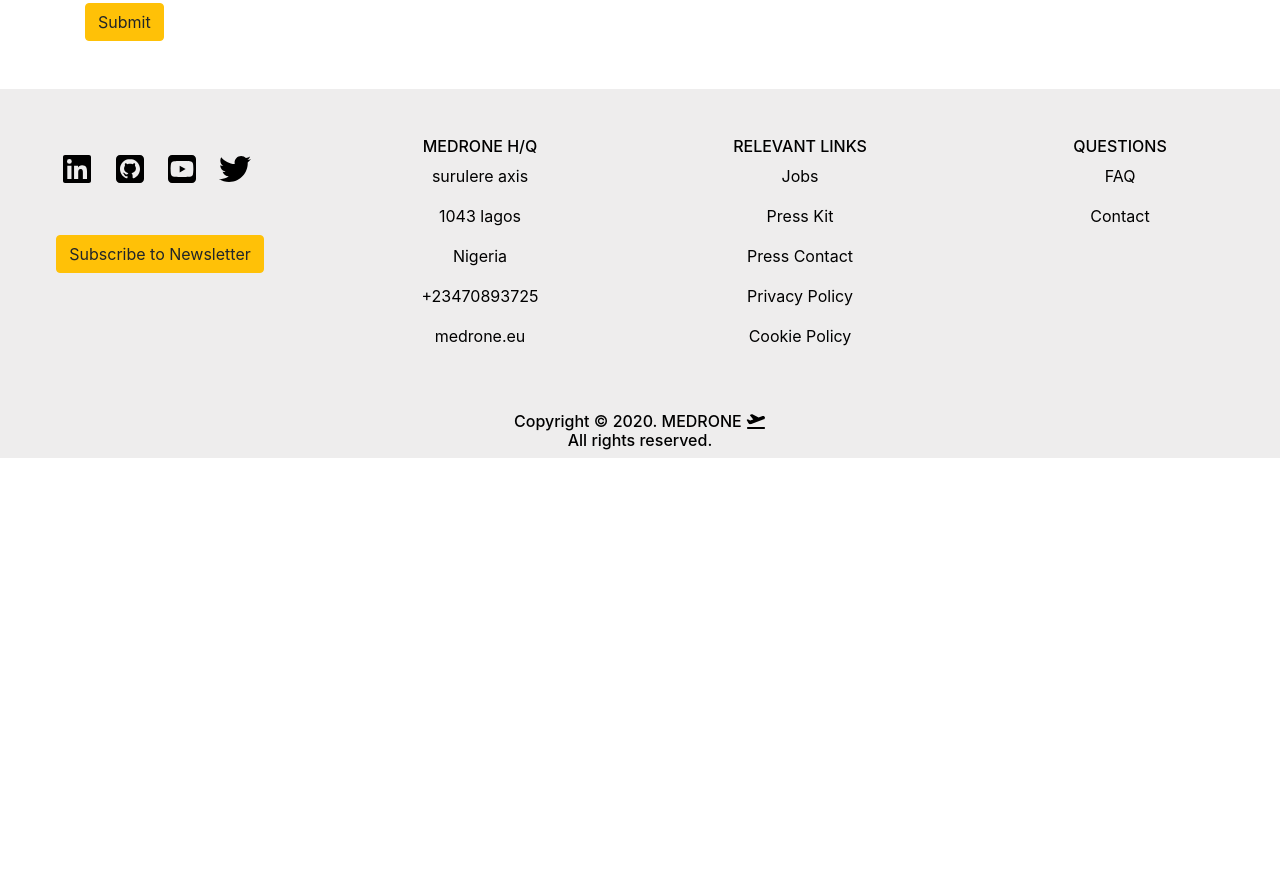
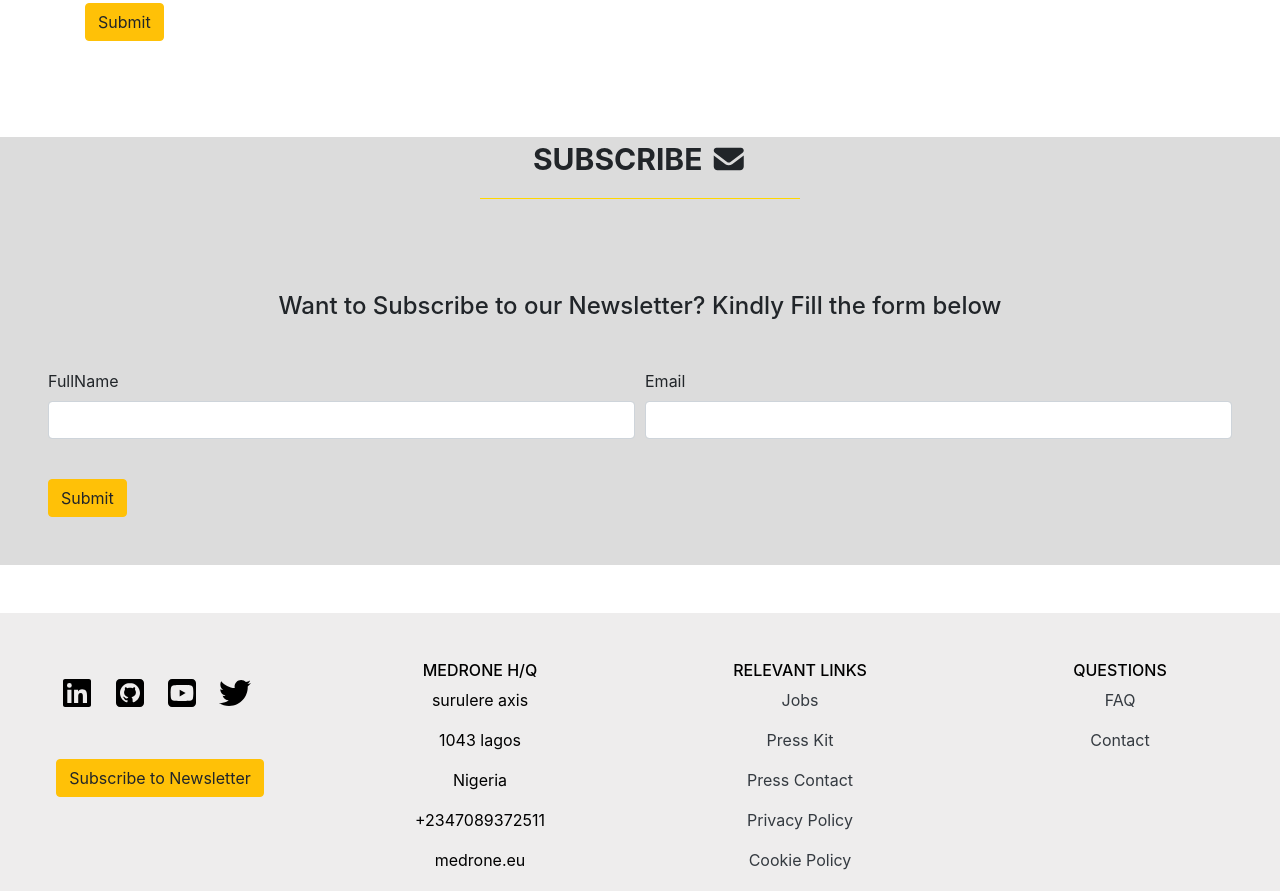
Before and after one commit to ivie-gif/medrone-project-group2, a plain HTML site: page contactus.html in a window 1280 px wide. Shown: the part 1026-1917 px from the top of the page. Before the commit the page ends 1484 px from the top, so only its background shows below. Drawn offline with nearby package versions, Linux system fonts and the light colour scheme.

Commit message:
commit message

```diff
--- a/contactus.html
+++ b/contactus.html
@@ -87,8 +87,25 @@
 </form>
 
 
-
-
+<section style="background-color: gainsboro;">
+  <p style="font-size: 30px; margin-top: 30px;" class="text-center mt-5 font-weight-bold">SUBSCRIBE <i class="fas fa-envelope"></i></p>
+  <hr class="indexline"></hr>
+  <h4 class="text-center mb-5 mt-5">Want to Subscribe to our Newsletter? Kindly Fill the form below</h4>
+  <form class="m-4 m-5 ">
+      <div class="form-row ">
+          <div class="form-group col-md-6 ">
+              <label for="inputName4 ">FullName</label>
+              <input type="text " class="form-control " id="inputName ">
+          </div>
+          <div class="form-group col-md-6 ">
+              <label for="inputEmail4 ">Email</label>
+              <input type="email " class="form-control " id="inputEmail4 ">
+          </div>
+      </div>
+      <br>
+      <button type="button" class="btn btn-warning mb-5">Submit</button>
+</form>
+</section>
 
 
 
@@ -100,7 +117,7 @@
                   <a href="https://ivie-gif.github.io/medrone-project-group2/"><i class="fab fa-github-square fa-2x mr-2 mt-3 fc"></i></a>
                   <i class="fab fa-youtube-square fa-2x mr-2 fc"></i>
                   <i class="fab fa-twitter fa-2x mr-2 fc"></i>
-                        <button type="button" class="btn btn-warning mb-5 mt-5">Subscribe to Newsletter</button>
+                  <a href="contactus.html"> <button type="button" class="btn btn-warning mb-5 mt-5">Subscribe to Newsletter</button></a>
                 </div>
 
                 <div class="col-md-3 mt-5 fc text-center">
@@ -108,23 +125,23 @@
                   <p class="text-center">surulere axis</p>
                   <p class="text-center">1043 lagos</p>
                   <p class="text-center">Nigeria</p>
-                  <p class="text-center"> +23470893725</p>
+                  <p class="text-center"> +2347089372511</p>
                   <p class="text-center">medrone.eu</p>
                 </div>
 
                 <div class="col-md-3 fc text-center mt-5">
                   <h6>  RELEVANT LINKS</h6>
-                  <p class="text-center">Jobs</p>
-                  <p class="text-center">Press Kit</p>
-                  <p class="text-center">Press Contact</p>
-                  <p class="text-center">Privacy Policy</p>
-                  <p class="text-center" >Cookie Policy</p>
+                 <a href="#"> <p class="text-center text-dark">Jobs</p></a>
+                  <a href="#"><p class="text-center text-dark">Press Kit</p></a>
+                  <a href="#"><p class="text-center text-dark">Press Contact</p></a>
+                  <a href="#"><p class="text-center text-dark">Privacy Policy</p></a>
+                 <a href="#"><p class="text-center text-dark" >Cookie Policy</p></a>
               </div>
 
                 <div class="col-md-3 fc text-center mt-5">
                     <h6>QUESTIONS</h6>
-                    <p class="text-center">FAQ</p>
-                    <p class="text-center">Contact</p>
+                    <a href="#"><p class="text-center text-dark">FAQ</p></a>
+                    <a href="#"><p class="text-center text-dark">Contact</p></a>
                 </div>
             </div>
 
```
Also changed, not shown: about.html (+10 -10 lines), howitworks.html (+11 -11 lines), index.html (+9 -9 lines), solutions.html (+9 -9 lines), technology.html (+10 -10 lines).
